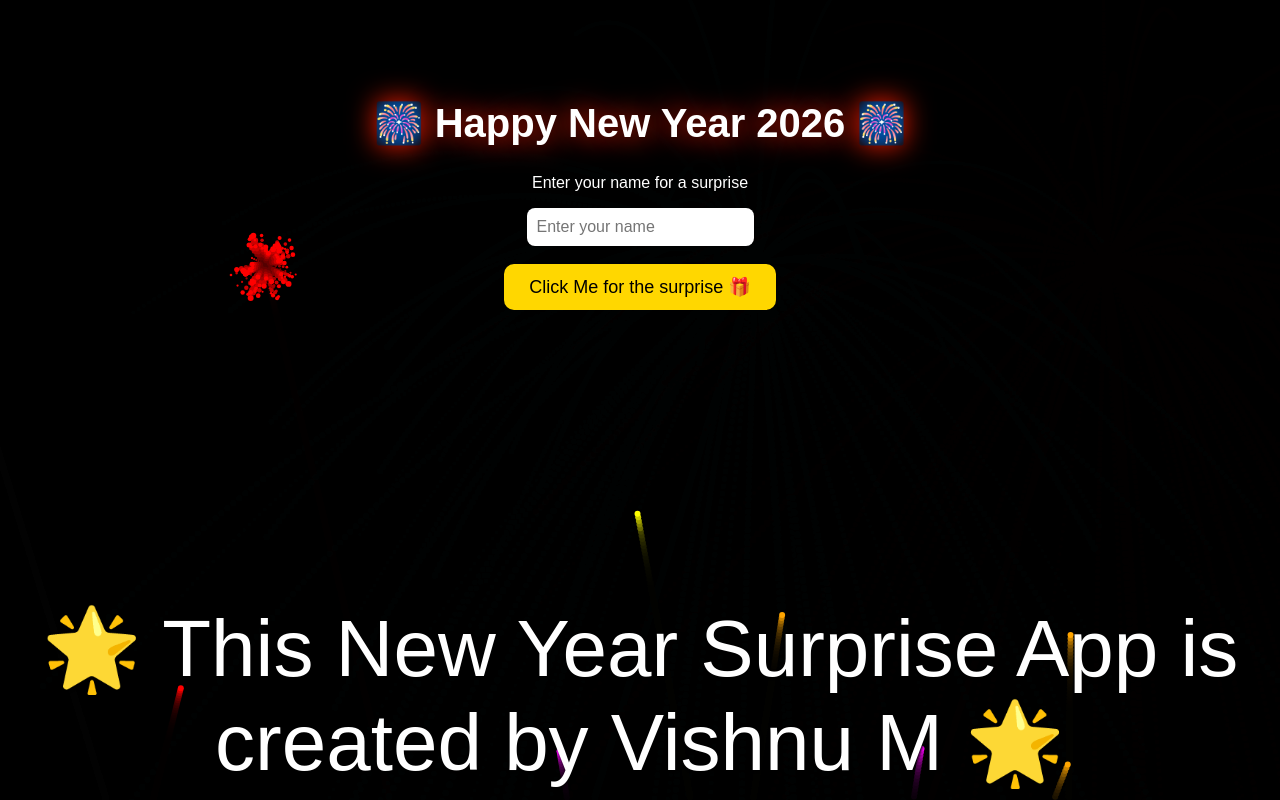
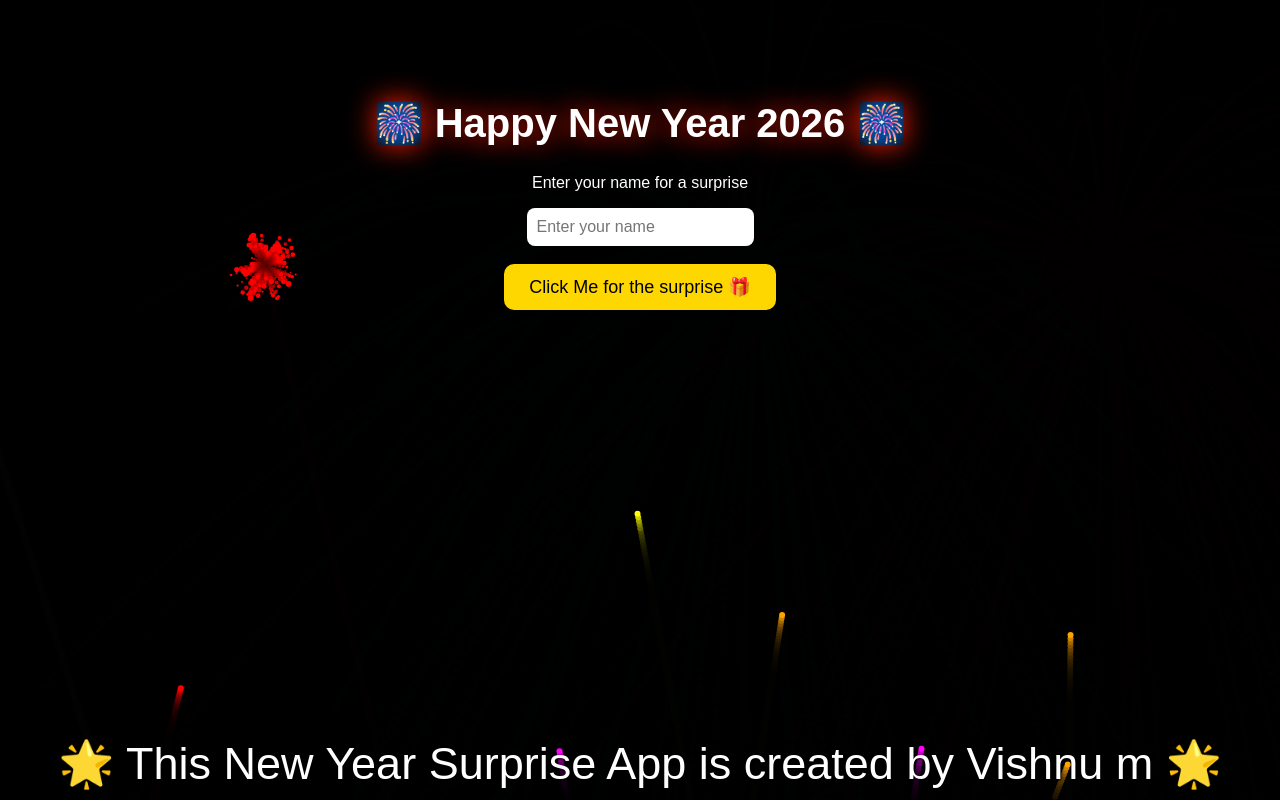
Before and after one commit to zoro-exe1710/html-x-python_2026, a Flask app: page / in a window 1280 px wide. Run offline with Flask 3, Linux system fonts and the light colour scheme.

Commit message:
Add files via upload

```diff
--- a/templates/index.html
+++ b/templates/index.html
@@ -21,13 +21,8 @@
 <audio id="music" src="/static/music.mp3"></audio>
 
 <script src="/static/script.js"></script>
-<div style="position: fixed; bottom: 10px; width: 100%; text-align: center; color: white; font-size: 80px; text-shadow: 1px 1px 3px black;">
-     🌟 This New Year Surprise App is created by Vishnu M 🌟
-</div>
-<div id="result"></div>
-
-<div id="panda-container">
-    <img src="https://media.tenor.com/2roX3uxz_68AAAAC/panda-cute.gif">
+<div style="position: fixed; bottom: 10px; width: 100%; text-align: center; color: white; font-size: 45px; text-shadow: 1px 1px 3px black;">
+     🌟 This New Year Surprise App is created by Vishnu m 🌟
 </div>
 
 </body>
```
